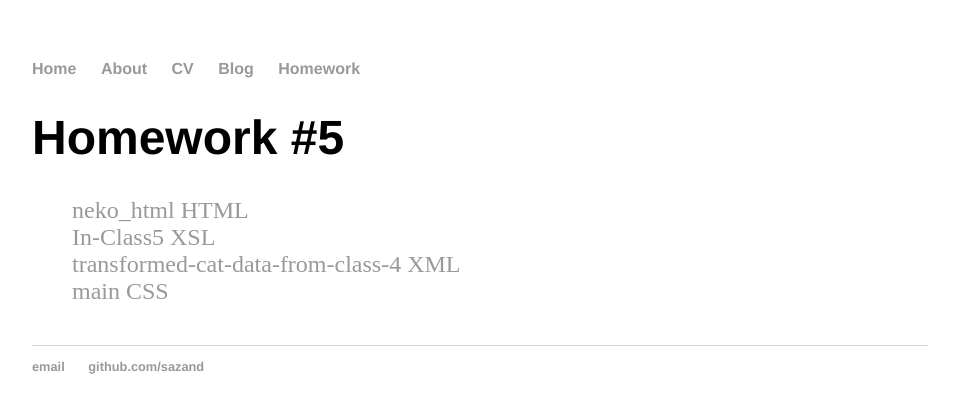
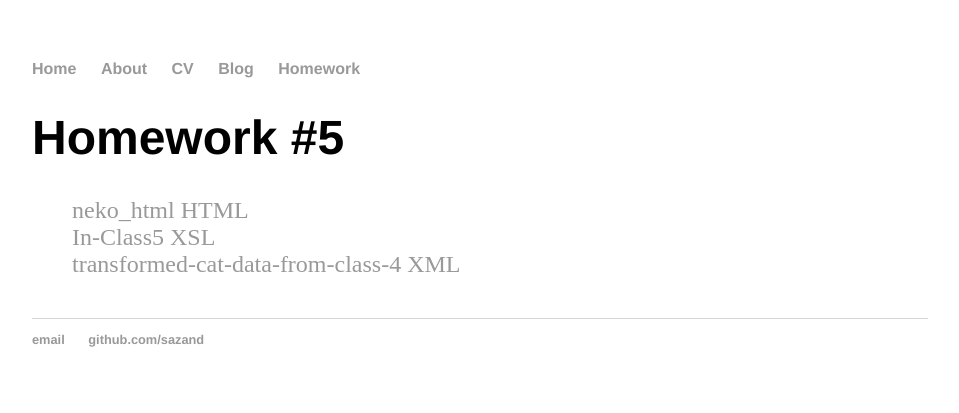
Before and after one commit to sazand/sazand.github.io, a Jekyll site: the page built from homework/hw5/index.html, in a window 1280 px wide. Shown: the top 413 px of the page, without its empty margins (160-1119 px from the left). Built offline with Jekyll 4.4.1, drawn with Linux system fonts in a browser that asks for light colours.

Commit message:
Update index.html

```diff
--- a/homework/hw5/index.html
+++ b/homework/hw5/index.html
@@ -8,5 +8,4 @@ date: 2022-01-13
 <li><a href="/homework/hw5/neko_html.html">neko_html HTML</a></li>
 <li><a href="/homework/hw5/inclass5.xsl">In-Class5 XSL</a></li>
 <li><a href="/homework/hw5/transformed-cat-data-from-class-4.xml">transformed-cat-data-from-class-4 XML</a></li>
-<li><a href="/homework/hw5/main.css">main CSS</a></li>
 </ul>
```
